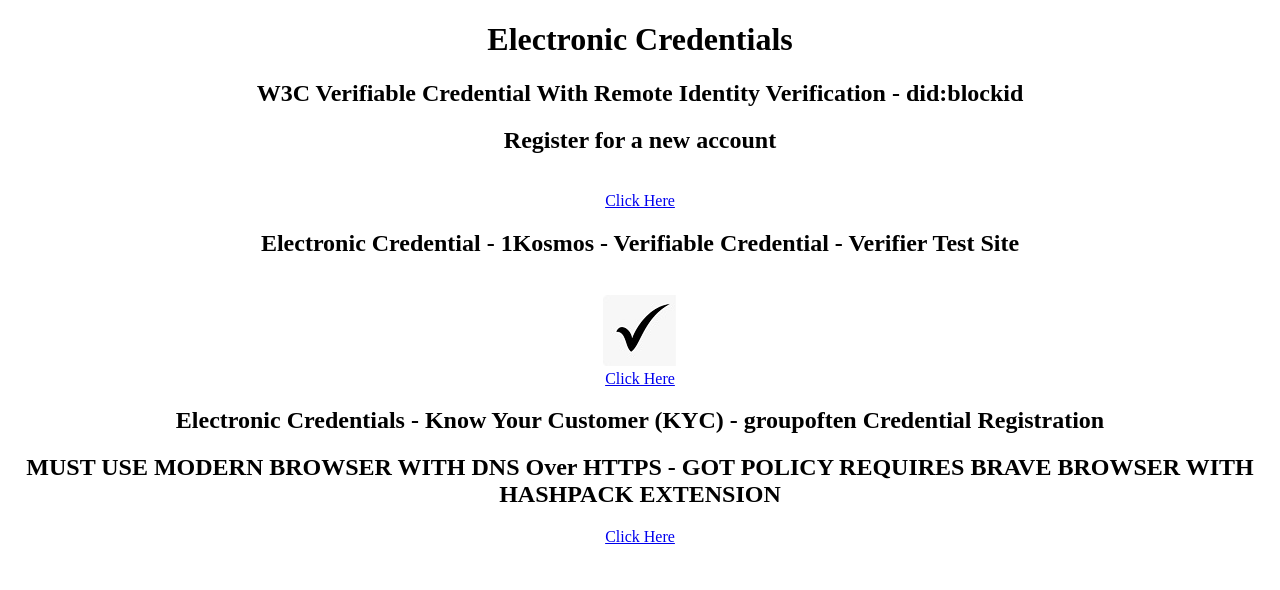
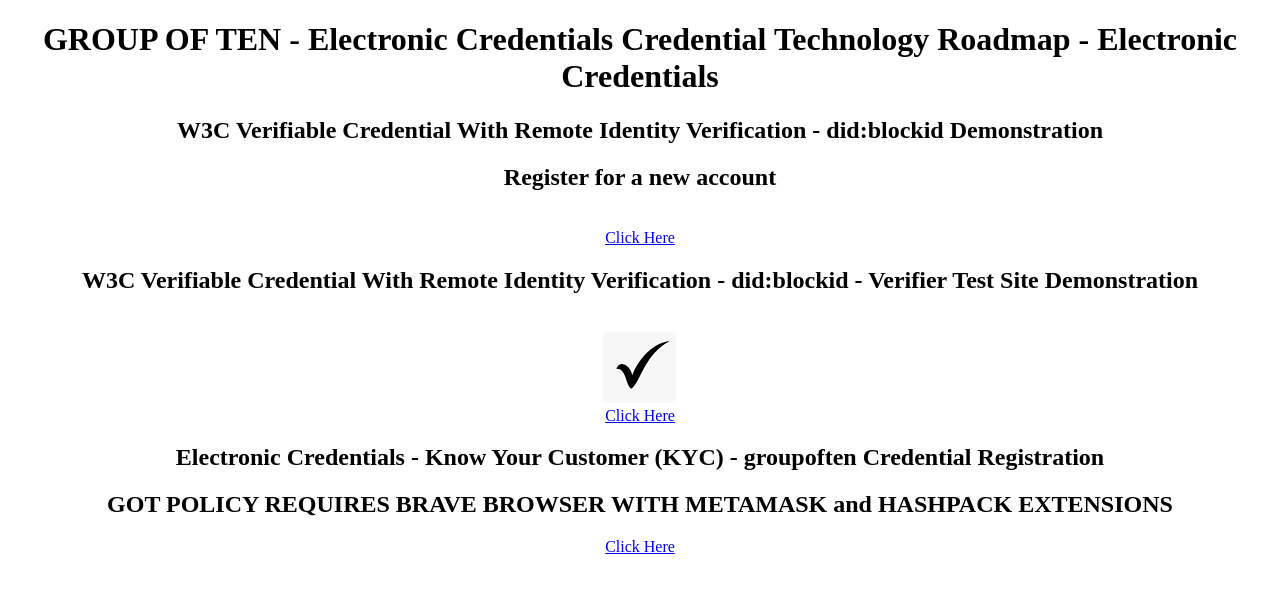
Before and after one commit to eyargholder/Electronic-Credentials-Roadmap, a website: page src/index.html in a window 1280 px wide. Drawn offline with Linux system fonts and the light colour scheme.

Commit message:
Update index.html

```diff
--- a/src/index.html
+++ b/src/index.html
@@ -4,8 +4,8 @@
 	<title>GROUP OF TEN - Electronic Credentials - Credential Technology Roadmap</title>
 </head>
 <body style="text-align:center;">
-	<h1>Electronic Credentials</h1>
-	<h2>W3C Verifiable Credential With Remote Identity Verification - did:blockid
+	<h1>GROUP OF TEN - Electronic Credentials Credential Technology Roadmap - Electronic Credentials</h1>
+	<h2>W3C Verifiable Credential With Remote Identity Verification - did:blockid Demonstration
 	<h2>Register for a new account</h2><br>
 	<a href="https://1KosmosB2CDemo.b2clogin.com/1KosmosB2CDemo.onmicrosoft.com/oauth2/v2.0/authorize?p=B2C_1_1Kosmos-B2C-sign-up-in&client_id=50b1a3b2-41ff-4063-b1dc-e0894f602411&nonce=defaultNonce&redirect_uri=https%3A%2F%2Fjwt.ms&scope=openid&response_type=code&prompt=login"></a>
 	<a href="https://1KosmosB2CDemo.b2clogin.com/1KosmosB2CDemo.onmicrosoft.com/oauth2/v2.0/authorize?p=B2C_1_1Kosmos-B2C-sign-up-in&client_id=50b1a3b2-41ff-4063-b1dc-e0894f602411&nonce=defaultNonce&redirect_uri=https%3A%2F%2Fjwt.ms&scope=openid&response_type=code&prompt=login">Click Here</a><br>
@@ -13,11 +13,11 @@
 	<h2>Group of Ten Member - Class of 2023 - Account Registration - Verifiable Credential With Remote Identity Verification</h2>
 	<a href="https://ipfs.io/ipfs/QmPjqA2R2rnWoiLCqXjeMAKELgzJPnQCz5cekKDZh4Kcpe"> <img src="small-got.jpg" width=”74″ height=”66″> </a><br>
 	<a href="https://ipfs.io/ipfs/QmPjqA2R2rnWoiLCqXjeMAKELgzJPnQCz5cekKDZh4Kcpe">Click Here</a>----->
-	<h2>Electronic Credential - 1Kosmos - Verifiable Credential - Verifier Test Site</h2><br>
+	<h2>W3C Verifiable Credential With Remote Identity Verification - did:blockid - Verifier Test Site Demonstration</h2><br>
 	<a href="https://gateway.pinata.cloud/ipfs/QmbvixJke5wdhwqv8aq8vFD6b3RLR3MT5ViZaG9h4jAmXu/#0"> <img src="small-check.jpg" width=”74″ height=”71″> </a><br>
 	<a href="https://1KosmosB2CDemo.b2clogin.com/1KosmosB2CDemo.onmicrosoft.com/oauth2/v2.0/authorize?p=B2C_1_1Kosmos-B2C-sign-up-in&client_id=50b1a3b2-41ff-4063-b1dc-e0894f602411&nonce=defaultNonce&redirect_uri=https%3A%2F%2Fjwt.ms&scope=openid&response_type=code&prompt=login">Click Here</a>
 	<h2>Electronic Credentials - Know Your Customer (KYC) - groupoften Credential Registration</h2>
-	<h2>MUST USE MODERN BROWSER WITH DNS Over HTTPS - GOT POLICY REQUIRES BRAVE BROWSER WITH HASHPACK EXTENSION</h2>
+	<h2>GOT POLICY REQUIRES BRAVE BROWSER WITH METAMASK and HASHPACK EXTENSIONS</h2>
 	<a href="https://groupoften.crypto">Click Here</a>
 
 
```
